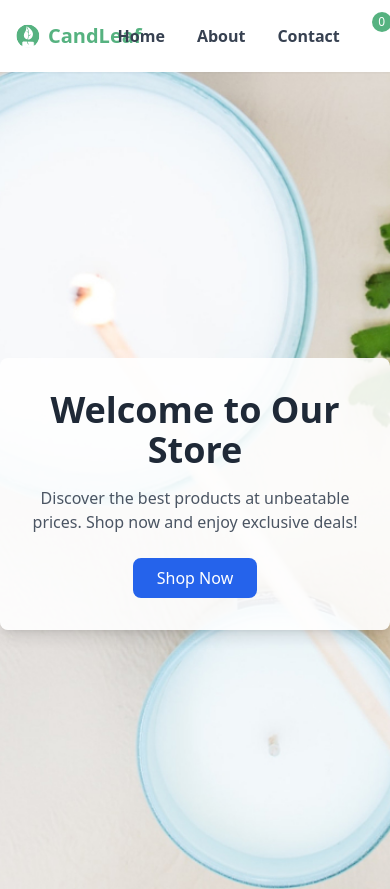
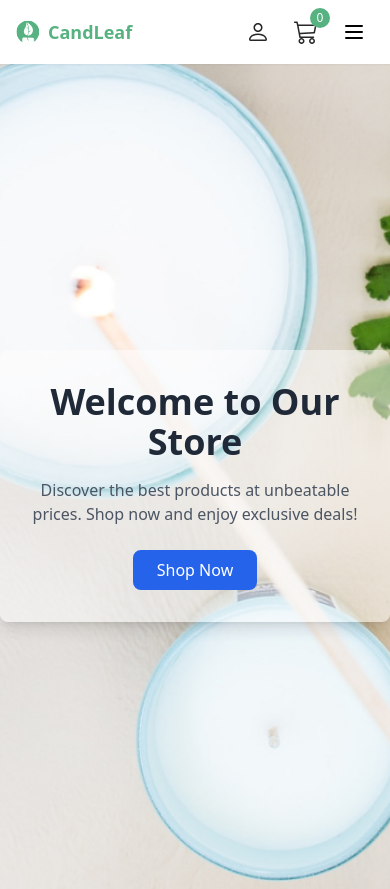
Before and after one commit to AhmadAbdelaziz8/e-commerce, a React (Vite) app: page / in a window 390 px wide. Shown: the top 889 px of the page. Built offline with nearby package versions, Linux system fonts and the light colour scheme.

Commit message:
improve responsivness and spacin of the header

```diff
--- a/src/components/Header.tsx
+++ b/src/components/Header.tsx
@@ -1,4 +1,5 @@
 import { Link } from "react-router-dom";
+import { useState } from "react";
 import BrandIcon from "../assets/brand-icon.svg";
 import AccountIcon from "../assets/Profile.svg";
 import CartIcon from "../assets/Cart.svg";
@@ -10,26 +11,38 @@ const NAV_LINKS = [
 ] as const;
 
 const Header = () => {
+  const [isMenuOpen, setIsMenuOpen] = useState(false);
+
   return (
-    <header className="sticky top-0 z-50 flex justify-between items-center p-4 bg-white shadow-sm">
+    <header className="sticky top-0 z-50 bg-white shadow-sm">
+      <div className="max-w-7xl mx-auto px-4">
+        <div className="flex justify-between items-center h-16">
           {/* Logo Container */}
           <Link
             to="/"
             className="flex items-center group hover:opacity-90 transition-opacity"
             aria-label="CandLeaf Home"
           >
-        <img src={BrandIcon} alt="" className="w-6 h-6 mr-2" />
-        <span className="text-xl font-bold text-[#56B280]">CandLeaf</span>
+            <img
+              src={BrandIcon}
+              alt=""
+              className="w-6 h-6 sm:w-8 sm:h-8 mr-2"
+            />
+            <span className="text-lg sm:text-xl font-bold text-[#56B280]">
+              CandLeaf
+            </span>
           </Link>
 
-      {/* Navigation Bar */}
-      <nav aria-label="Main navigation">
-        <ul className="flex gap-8 md:gap-12">
+          {/* Desktop Navigation */}
+          <nav className="hidden md:block" aria-label="Main navigation">
+            <ul className="flex space-x-8 lg:space-x-12">
               {NAV_LINKS.map(({ path, label }) => (
                 <li key={path}>
                   <Link
                     to={path}
-                className="font-bold text-gray-700 hover:text-[#56B280] transition-colors relative after:absolute after:bottom-0 after:left-0 after:w-full after:h-0.5 after:bg-[#56B280] after:scale-x-0 hover:after:scale-x-100 after:transition-transform"
+                    className="font-bold text-gray-700 hover:text-[#56B280] transition-colors relative py-2
+                             after:absolute after:bottom-0 after:left-0 after:w-full after:h-0.5
+                             after:bg-[#56B280] after:scale-x-0 hover:after:scale-x-100 after:transition-transform"
                   >
                     {label}
                   </Link>
@@ -39,13 +52,13 @@ const Header = () => {
           </nav>
 
           {/* Account and Cart Icons */}
-      <div className="flex items-center gap-4 md:gap-6">
+          <div className="flex items-center space-x-2 sm:space-x-4">
             <Link
               to="/account"
               className="p-2 rounded-full hover:bg-gray-100 transition-colors"
               aria-label="Account"
             >
-          <img src={AccountIcon} alt="" className="w-6 h-6" />
+              <img src={AccountIcon} alt="" className="w-6 h-6 sm:w-7 sm:h-7" />
             </Link>
 
             <Link
@@ -53,12 +66,66 @@ const Header = () => {
               className="p-2 rounded-full hover:bg-gray-100 transition-colors relative"
               aria-label="Shopping cart"
             >
-          <img src={CartIcon} alt="" className="w-6 h-6" />
-          {/* Optional: Add cart items count */}
+              <img src={CartIcon} alt="" className="w-6 h-6 sm:w-7 sm:h-7" />
               <span className="absolute -top-1 -right-1 bg-[#56B280] text-white text-xs rounded-full w-5 h-5 flex items-center justify-center">
                 0
               </span>
             </Link>
+
+            {/* Mobile Menu Button */}
+            <button
+              onClick={() => setIsMenuOpen(!isMenuOpen)}
+              className="p-2 rounded-lg md:hidden hover:bg-gray-100 transition-colors"
+              aria-label="Toggle menu"
+              aria-expanded={isMenuOpen}
+            >
+              <svg
+                className="w-6 h-6"
+                fill="none"
+                stroke="currentColor"
+                viewBox="0 0 24 24"
+              >
+                {isMenuOpen ? (
+                  <path
+                    strokeLinecap="round"
+                    strokeLinejoin="round"
+                    strokeWidth={2}
+                    d="M6 18L18 6M6 6l12 12"
+                  />
+                ) : (
+                  <path
+                    strokeLinecap="round"
+                    strokeLinejoin="round"
+                    strokeWidth={2}
+                    d="M4 6h16M4 12h16M4 18h16"
+                  />
+                )}
+              </svg>
+            </button>
+          </div>
+        </div>
+
+        {/* Mobile Navigation */}
+        {isMenuOpen && (
+          <nav
+            className="md:hidden py-4 border-t border-gray-100"
+            aria-label="Mobile navigation"
+          >
+            <ul className="space-y-4">
+              {NAV_LINKS.map(({ path, label }) => (
+                <li key={path}>
+                  <Link
+                    to={path}
+                    className="block px-4 py-2 text-gray-700 hover:bg-gray-50 hover:text-[#56B280] transition-colors rounded-lg font-bold"
+                    onClick={() => setIsMenuOpen(false)}
+                  >
+                    {label}
+                  </Link>
+                </li>
+              ))}
+            </ul>
+          </nav>
+        )}
       </div>
     </header>
   );
--- a/src/pages/home/heroSection.tsx
+++ b/src/pages/home/heroSection.tsx
@@ -7,7 +7,7 @@ const HeroSection = () => {
       {/* Overlay */}
       <div className="absolute inset-0 flex items-center justify-center">
         {/* Hero Card */}
-        <div className="bg-white bg-opacity-90 p-8 rounded-lg shadow-lg text-center max-w-md">
+        <div className="bg-white bg-opacity-50 p-8 rounded-lg shadow-lg text-center max-w-md">
           <h1 className="text-4xl font-bold text-gray-800 mb-4">
             Welcome to Our Store
           </h1>
```
Lines whose indentation alone changed are shown as unchanged.
